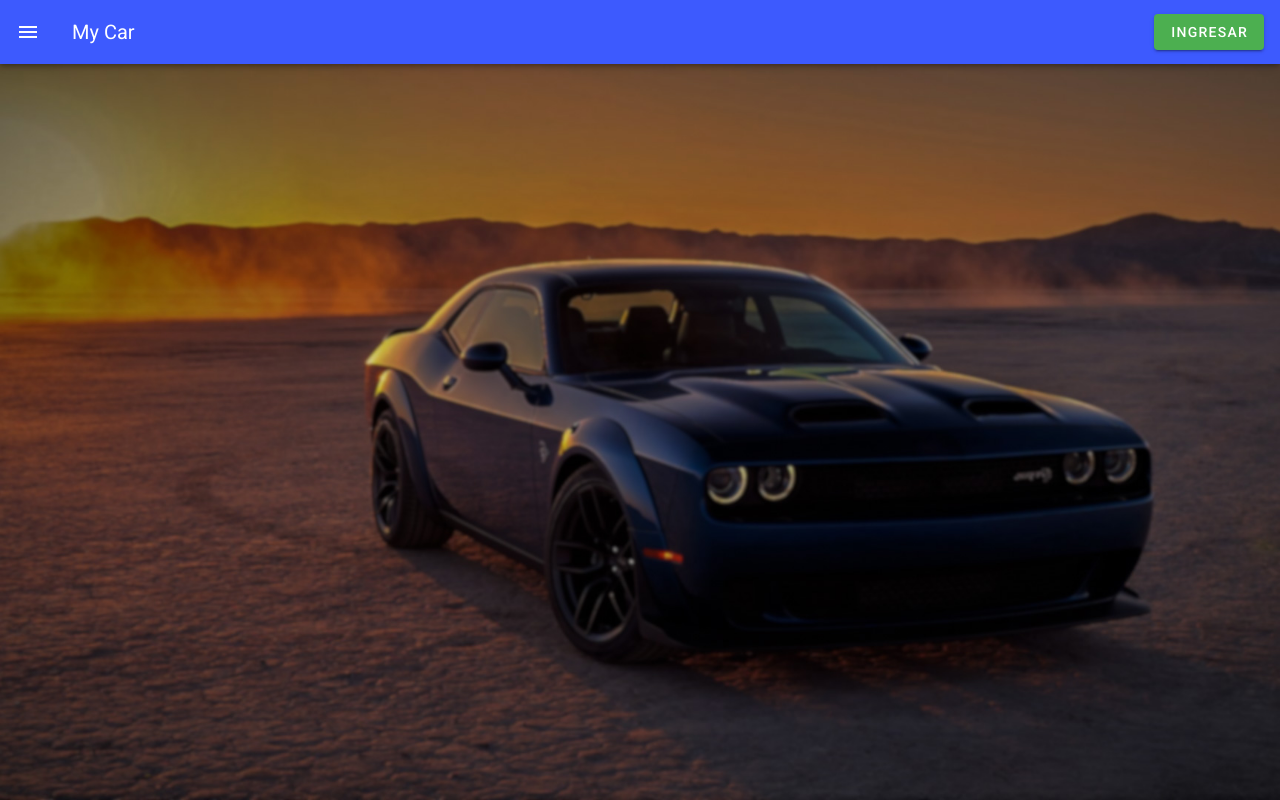
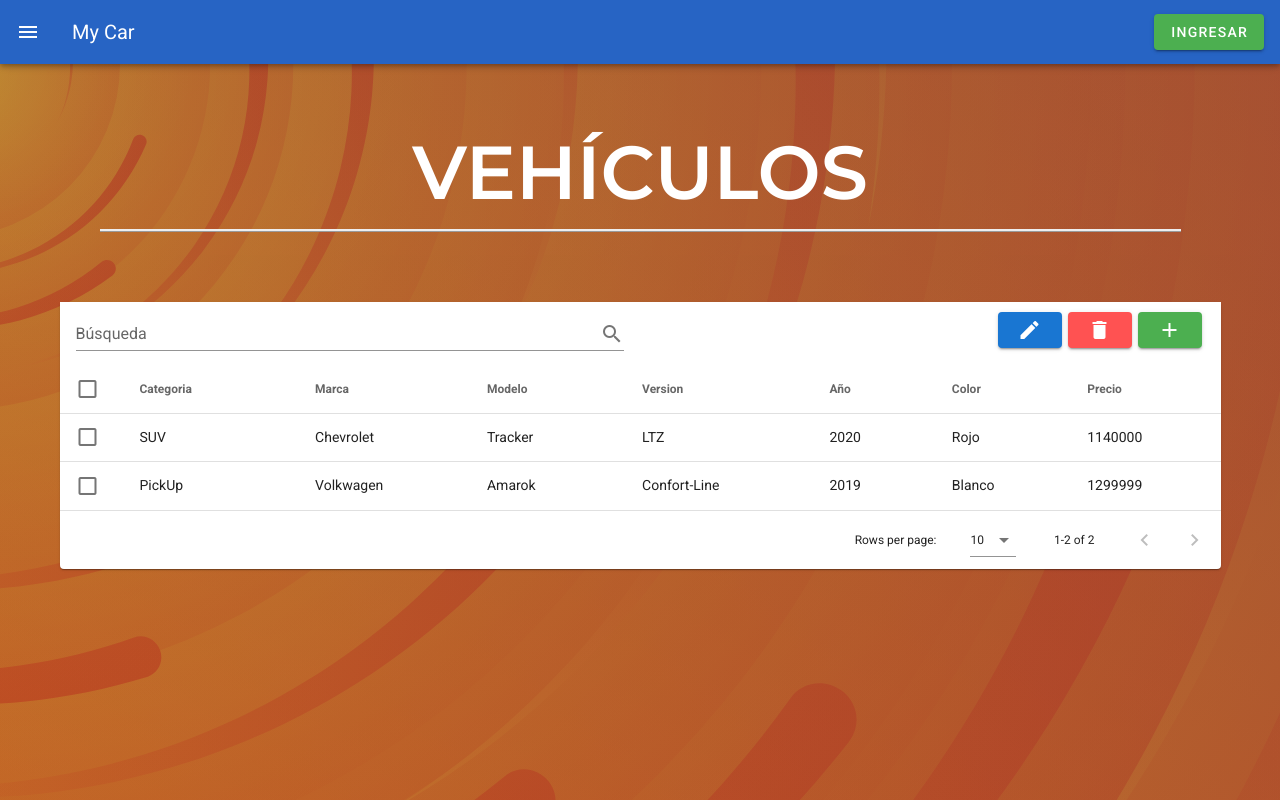
Before and after one commit to SebastianPintos/MEVN-MyCar, a Vue app in the folder client/: page /vehiculos in a window 1280 px wide. Shown: the top 800 px of the page. Built offline with nearby package versions, Linux system fonts and the light colour scheme.

Commit message:
Cambios vehiculos

```diff
--- a/client/package.json
+++ b/client/package.json
@@ -12,6 +12,7 @@
     "axios": "^0.21.0",
     "core-js": "^3.6.5",
     "vue": "^2.6.11",
+    "vue-axios": "^3.1.3",
     "vue-router": "^3.2.0",
     "vuetify": "^2.2.11",
     "vuex": "^3.4.0"
--- a/client/src/components/HelloWorld.vue
+++ b/client/src/components/HelloWorld.vue
@@ -20,5 +20,6 @@ export default {
   color: white;
   text-align: center;
   margin-top: 25vh;
+  font-family: 'Montserrat', sans-serif;
 }
 </style>
--- a/client/src/components/Navegacion.vue
+++ b/client/src/components/Navegacion.vue
@@ -3,7 +3,7 @@
 
       <v-app-bar
       app
-      color="indigo accent-3"
+      color="#2764c4"
       dark
       tile
       >
@@ -56,11 +56,11 @@
             <v-list-item-title>Clientes</v-list-item-title>
           </v-list-item>
 
-          <v-list-item :to="'/automoviles'">
+          <v-list-item :to="'/vehiculos'">
             <v-list-item-icon>
               <v-icon>mdi-car</v-icon>
             </v-list-item-icon>
-            <v-list-item-title>Automoviles</v-list-item-title>
+            <v-list-item-title>Vehiculos</v-list-item-title>
           </v-list-item>
 
           <v-list-item :to="'/repuestos'">
--- a/client/src/views/Automoviles.vue
+++ b/client/src/views/Vehiculos.vue
@@ -5,8 +5,8 @@
  class="bkg-img"
  >
 <v-container>
-    <h1 class="titulo">AUTOMÓVILES</h1>
-    <v-data-table v-model="selected" show-select :headers="headers" :items="repuestos" :search="search" item-key="codigo" sort-by="nombre" class="elevation-1">
+    <h1 class="titulo">VEHÍCULOS</h1>
+    <v-data-table v-model="selected" show-select :headers="headers" :items="vehículos" :search="search" item-key="modelo" sort-by="nombre" class="elevation-1">
         <template v-slot:top>
             <v-toolbar flat>
                 <v-text-field v-model="search" append-icon="mdi-magnify" label="Búsqueda" single-line hide-details></v-text-field>
@@ -28,7 +28,7 @@
                         </v-btn>
                     </template>
                     <v-card>
-                        <v-form ref="form" v-model="valid" lazy-validation>
+                        <v-form ref="form" v-if="selected.length <= 1" v-model="valid" lazy-validation>
 
                             <v-card-title>
                                 <span class="headline">{{ formTitle }}</span>
@@ -38,27 +38,30 @@
                                 <v-container>
                                     <v-row>
                                         <v-col cols="12" sm="6" md="4">
-                                            <v-text-field :rules="reglaNombre" v-model="editedItem.nombre" label="Nombre"></v-text-field>
+                                            <v-text-field v-model="editedItem.categoría" label="Categoria"></v-text-field>
                                         </v-col>
 
                                         <v-col cols="12" sm="6" md="4">
-                                            <v-text-field :rules="reglaCUIT" v-model="editedItem.codigo" label="Código"></v-text-field>
+                                            <v-text-field v-model="editedItem.marca" label="Marca"></v-text-field>
                                         </v-col>
 
-                                        <v-flex xs12 sm6>
-                                            <v-select v-model="editedItem.categoría" :rules="reglaNombre" :items="['Categoría Aa','Categoría Bb', 'Categoría Cc', 'Categoría Dd']" label="Categoría" required></v-select>
-                                        </v-flex>
-
-                                        <v-flex xs12 sm6>
-                                            <v-select v-model="editedItem.sub" :rules="reglaNombre" :items="['SubCategoría Aa','SubCategoría Bb', 'SubCategoría Cc', 'SubCategoría Dd']" label="Subcategoría" required></v-select>
-                                        </v-flex>
-
-                                        <v-flex xs12 sm6>
-                                            <v-select v-model="editedItem.marca" :rules="reglaNombre" :items="['Marca Aa','Marca Bb', 'Marca Cc', 'Marca Dd']" label="Marca" required></v-select>
-                                        </v-flex>
+                                        <v-col cols="12" sm="6" md="4">
+                                            <v-select v-model="editedItem.modelo" :items="vehículos" item-text="modelo" item-value="modelo" label="Modelo" required></v-select>
+                                        </v-col>
 
                                         <v-col cols="12" sm="6" md="4">
-                                            <v-textarea :rules="reglaNombre" v-model="editedItem.descripción" label="Descripción"></v-textarea>
+                                            <v-select v-model="editedItem.version" :items="vehículos" item-text="version" item-value="Version" label="Version" required></v-select>
+                                        </v-col>
+
+                                        <v-col cols="12" sm="6" md="4">
+                                            <v-select v-model="editedItem.año" :items="vehículos" item-text="año" item-value="Año" label="Año" required></v-select>
+                                        </v-col>
+
+                                        <v-col cols="12" sm="6" md="4">
+                                            <v-text-field v-model="editedItem.color" label="Color"></v-text-field>
+                                        </v-col>
+                                        <v-col cols="12" sm="6" md="6">
+                                            <v-text-field v-model="editedItem.precioFinal" prefix="$" label="Precio"></v-text-field>
                                         </v-col>
 
                                     </v-row>
@@ -76,6 +79,39 @@
                             </v-card-actions>
                         </v-form>
                     </v-card>
+
+                    <v-card>
+                        <v-form ref="editarVarios" v-if="selected.length > 1" v-model="valid" lazy-validation>
+
+                            <v-card-title>
+                                <span class="headline">Editar varios</span>
+                            </v-card-title>
+
+                            <v-card-text>
+                                <v-container>
+                                    <v-row>
+                                        <v-col cols="12" sm="6" md="6">
+                                            <v-text-field v-model="editedItem.precioFinal" prefix="$" label="Precio"></v-text-field>
+                                        </v-col>
+                                        <v-col cols="12" sm="6" md="6">
+                                            <v-text-field v-model="editedItem.precioFinal" label="Stock minimo"></v-text-field>
+                                        </v-col>
+                                    </v-row>
+                                </v-container>
+                            </v-card-text>
+
+                            <v-card-actions>
+                                <v-spacer></v-spacer>
+                                <v-btn color="blue darken-1" text @click="close">
+                                    Cancelar
+                                </v-btn>
+                                <v-btn color="blue darken-1" text @click="save">
+                                    Guardar
+                                </v-btn>
+                            </v-card-actions>
+                        </v-form>
+                    </v-card>
+
                 </v-dialog>
                 <v-dialog v-model="dialogDelete" max-width="500px">
                     <v-card>
@@ -121,99 +157,63 @@ export default {
         dialog: false,
         dialogDelete: false,
         headers: [{
-                text: 'Nombre',
-                value: 'nombre',
+                text: 'Categoria',
+                value: 'categoría',
                 align: 'start',
-                sortable: false,
-            },
-            {
-                text: 'Código',
-                value: 'codigo'
-            },
-            {
-                text: 'Categoría',
-                value: 'categoría'
-            },
-            {
-                text: 'Subcategoría',
-                value: 'sub'
             },
             {
                 text: 'Marca',
                 value: 'marca'
             },
             {
-                text: 'Descripción',
-                value: 'descripción'
-            }
+                text: 'Modelo',
+                value: 'modelo'
+            },
+            {
+                text: 'Version',
+                value: 'version'
+            },
+            {
+                text: 'Año',
+                value: 'año'
+            },
+            {
+                text: 'Color',
+                value: 'color'
+            },
+            {
+                text: 'Precio',
+                value: 'precioFinal'
+            },
+
         ],
-        repuestos: [],
+        vehículos: [],
 
-        reglaNombre: [
-            value => !!value || 'Requerido.',
-            value => (value || '').length <= 50 || 'Máximo 50 caracteres',
-            value => {
-                const pattern =   /^[A-Z ÑÁÉÍÓÚ a-z ñáéíóú]{3,}(\s{1}[A-Z ÑÁÉÍÓÚ]{0,}[0-9]{0,}){0,}$/
-                return pattern.test(value) || 'Nombre inválido'
-            },
-        ],
-        reglaTelefono: [
-            value => !!value || 'Requerido.',
-            value => {
-                const pattern = /^11\d{8}$/
-                return pattern.test(value) || 'Sólo se permiten números del formato 11xxxxxxxx!'
-            },
-        ],
-        reglaDNI: [
-            value => !!value || 'Requerido.',
-            value => {
-                const pattern = /^\d{8}$/
-                return pattern.test(value) || 'Sólo se permiten números de 8 caracteres!'
-            },
-        ],
-        reglaCUIT: [
-            value => !!value || 'Requerido.',
-            value => {
-                const pattern = /^\d{2}-\d{8}-\d{1}$/
-                return pattern.test(value) || 'Formato requerido: XX-XXXXXXXX-X'
-            },
-        ],
-        reglaEmail: [
-            value => !!value || 'Requerido.',
-            value => (value || '').length <= 35 || 'Máximo 35 caracteres',
-            value => {
-                const pattern = /^(([^<>()[\]\\.,;:\s@"]+(\.[^<>()[\]\\.,;:\s@"]+)*)|(".+"))@((\[[0-9]{1,3}\.[0-9]{1,3}\.[0-9]{1,3}\.[0-9]{1,3}])|(([a-zA-Z\-0-9]+\.)+[a-zA-Z]{2,}))$/
-                return pattern.test(value) || 'Email inválido'
-            },
-        ],
-
-        reglaRazonSocial: [
-            value => !!value || 'Requerido.',
-        ],
         editedIndex: -1,
         attrs: '',
         on: '',
         editedItem: {
             categoría: '',
-            nombre: '',
-            codigo: '',
-            sub: '',
             marca: '',
-            descripción: '',
+            modelo: '',
+            version: '',
+            año: '',
+            color: '',
         },
         defaultItem: {
             categoría: '',
-            nombre: '',
-            codigo: '',
-            sub: '',
             marca: '',
-            descripción: '',
+            modelo: '',
+            version: '',
+            año: '',
+            color: '',
+            precioFinal: '',
         },
     }),
 
     computed: {
         formTitle() {
-            return this.editedIndex === -1 ? 'Nuevo Repuesto' : 'Editar Repuesto'
+            return this.editedIndex === -1 ? 'Nuevo Vehículo' : 'Editar Vehículo'
         },
     },
 
@@ -232,29 +232,23 @@ export default {
 
     methods: {
         initialize() {
-            this.repuestos = [{
-                    categoría: 'Categoría Aa',
-                    nombre: 'Lubricante',
-                    codigo: '32-42221144-2',
-                    sub: 'Sub Cat',
-                    marca: 'Marca Aa',
-                    descripción: 'Este repuesto....',
+            this.vehículos = [{
+                    categoría: 'SUV',
+                    marca: 'Chevrolet',
+                    modelo: 'Tracker',
+                    version: 'LTZ',
+                    año: '2020',
+                    color: 'Rojo',
+                    precioFinal: 1140000,
                 },
                 {
-                    categoría: 'Categoría Bb',
-                    nombre: 'Radiador',
-                    codigo: '24-42431232-2',
-                    sub: 'Subcategoría Aa',
-                    marca: 'Marca Aa',
-                    descripción: 'Descripción...',
-                },
-                {
-                    categoría: 'Categoría Cc',
-                    nombre: 'Radiador',
-                    codigo: '27-42433311-3',
-                    sub: 'Subcategoría Aa',
-                    marca: 'Marca Aa',
-                    descripción: 'Descripción ...',
+                    categoría: 'PickUp',
+                    marca: 'Volkwagen',
+                    modelo: 'Amarok',
+                    version: 'Confort-Line',
+                    año: '2019',
+                    color: 'Blanco',
+                    precioFinal: 1299999,
                 },
             ]
         },
@@ -273,19 +267,18 @@ export default {
         editItem(item) {
             if (!this.mensajeNoSelecciono()) {
                 if (this.selected.length === 1) {
-                    this.editedIndex = this.repuestos.indexOf(item)
+                    this.editedIndex = this.vehículos.indexOf(item)
                     this.editedItem = Object.assign({}, item)
                     this.dialog = true
                 } else {
-                    this.mensaje = "Sólo puede editar un elemento a la vez!"
-                    this.snackbar = true
+                    this.dialog = true
                 }
             }
         },
 
         deleteItem(items) {
             if (!this.mensajeNoSelecciono()) {
-                this.editedIndex = this.repuestos.indexOf(items)
+                this.editedIndex = this.vehículos.indexOf(items)
                 this.editedItem = Object.assign({}, items)
                 this.dialogDelete = true
             }
@@ -293,7 +286,7 @@ export default {
 
         deleteItemConfirm() {
             this.selected.forEach(item => {
-                this.repuestos.splice(this.repuestos.indexOf(item), 1);
+                this.vehículos.splice(this.vehículos.indexOf(item), 1);
             });
             this.closeDelete()
         },
@@ -320,9 +313,14 @@ export default {
         save() {
             if (this.validate()) {
                 if (this.editedIndex > -1) {
-                    Object.assign(this.repuestos[this.editedIndex], this.editedItem)
+                    if(this.selected.length > 1){
+                        console.log("mas de uno")
+                    }
+                    else{
+                        Object.assign(this.vehículos[this.editedIndex], this.editedItem)
+                    }
                 } else {
-                    this.repuestos.push(this.editedItem)
+                    this.vehículos.push(this.editedItem)
                 }
                 this.close()
             }
```
Also changed, not shown: client/src/router/index.js (+4 -4 lines), 1 other file (tests, documents, lock files or other folders).
